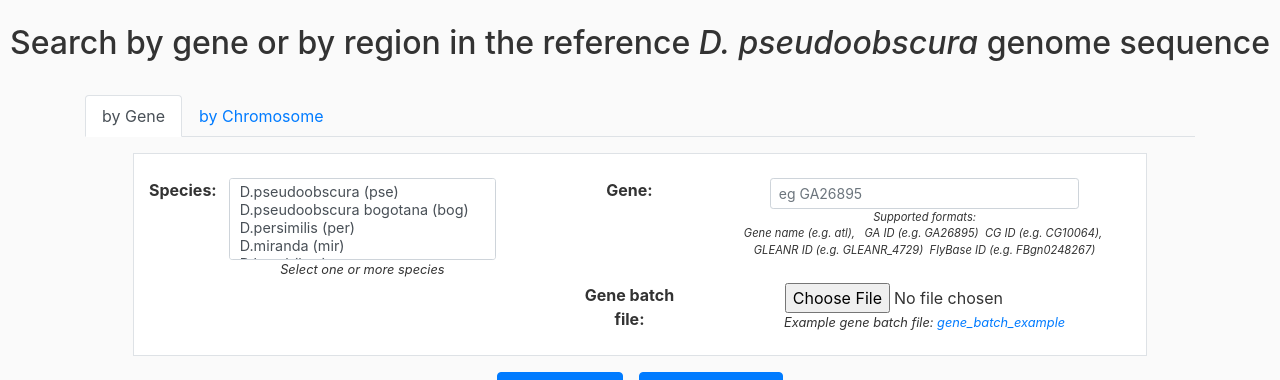
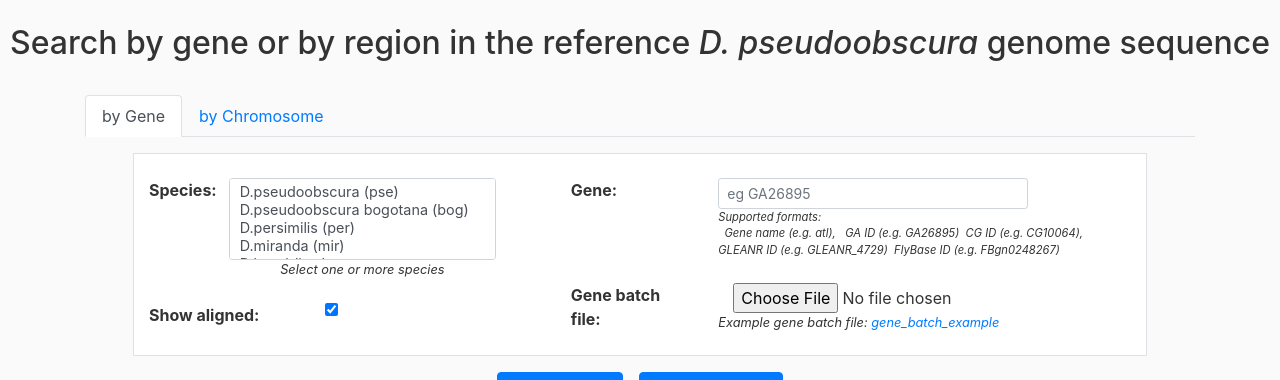
Before and after one commit to russellmyers/pseudobase2, a Django app: page / in a window 1280 px wide. Shown: the part 74-454 px from the top of the page. Run offline with Django 3.2, Linux system fonts and the light colour scheme; data comes from the database, SQL or seed files in the repository; parts of the project's set-up code (start-up, migrations or seed data) failed here and were passed over; some libraries are stand-ins or nearby versions.

Commit message:
v2.09b - Introduce gene show aligned flag
v2.09b - Introduce gene show aligned flag
Also move show aligned flag for chromosome to left hand side of page (to
line up with gene one)

```diff
--- a/common/templates/base.html
+++ b/common/templates/base.html
@@ -114,7 +114,7 @@
 Brought to you by the <a href="http://sites.google.com/site/noorlabduke/home">Noor laboratory</a> at <a href="http://biology.duke.edu">Duke University</a><br />
 This research sponsored by the <a href="http://nigms.nih.gov/">National Institutes of Health</a><br />
 Database and interface designed and constructed by <a href="http://fds.duke.edu/db/aas/Biology/staff/rh87">Ryan Hardy</a><br />
-Pseudobase v2.09a by Russell B Myers<br />
+Pseudobase v2.09b by Russell B Myers<br />
 
     <a href="http://validator.w3.org/check?uri=referer"><img src="http://www.w3.org/Icons/valid-xhtml10" alt="Valid XHTML 1.0 Transitional" height="31" width="88" /></a>
 	<a href="http://jigsaw.w3.org/css-validator/check/referer"><img style="border:0;width:88px;height:31px" src="http://jigsaw.w3.org/css-validator/images/vcss" alt="Valid CSS!" /></a>
--- a/common/templates/index_search_gene.html
+++ b/common/templates/index_search_gene.html
@@ -35,7 +35,27 @@
                         {% endif %}
                     </div>
                 </div>
+               <br>
+               <div class="row fieldWrapper">
 
+                    <div align="left" class = "col-md-5">
+                        <b> {{ gene_form.show_aligned.label_tag }} </b>
+
+                    </div>
+                    <div align="left" class = "col-md-7">
+                        {% if gene_form.show_aligned.errors  %}
+                            <div class="alert-message block-message error">
+                                {{ gene_form.show_aligned.errors }}
+                            </div>
+                        {% endif %}
+                        {{ gene_form.show_aligned }}
+                        {% if gene_form.show_aligned.help_text %}
+                              <!--p class = "help"-->
+                            {{ gene_form.show_aligned.help_text|safe }}
+                              <!--/p-->
+                        {% endif %}
+                    </div>
+                </div>
             </div>
            <div class = "form-group col-md-7">
 
@@ -43,16 +63,17 @@
                 {% for field in gene_form %}
                     {% if field.label == 'Species' %}
 
+                    {%  elif field.label == 'Show aligned' %}
 
                     {% else %}
                         <br>
                         <div class="row fieldWrapper">
 
-                            <div class = "col-md-3">
+                            <div align="left" class = "col-md-3">
                                 <b> {{ field.label_tag }} </b>
 
                             </div>
-                            <div class = "col-md-9">
+                            <div align="left" class = "col-md-9">
                                 {% if field.errors  %}
                                     <div class="alert-message block-message error">
                                         {{ field.errors }}
--- a/common/views.py
+++ b/common/views.py
@@ -154,7 +154,7 @@ def _render_gene_search(request):
         symbols = GeneSymbol.objects.get(
           symbol=GeneSymbol.normalize(form.cleaned_data['gene'])).all_symbols()
         fasta_objects = Gene.multi_gene_fasta(form.cleaned_data['gene'],
-          form.cleaned_data['species'])
+          form.cleaned_data['species'],form.cleaned_data['show_aligned'])
     except GeneSymbol.DoesNotExist:
         return render_to_response('gene_fasta.html',
           {'errors': 'Gene identified "%s" does not exist in Pseudobase.' % \
--- a/gene/forms.py
+++ b/gene/forms.py
@@ -80,6 +80,8 @@ class SearchForm(forms.Form):
         'href="/static/examples/gene_batch_example.html">gene_batch_example'
         '</a></div>')
 
+    show_aligned = forms.BooleanField(required=False, initial=True)
+
     def clean(self):
         '''Clean the submitted form data and handle high level validation.'''
 
--- a/gene/models.py
+++ b/gene/models.py
@@ -159,7 +159,7 @@ class Gene(models.Model):
           GeneSymbol.objects.get(symbol=self.import_code).all_symbols())
 
     @staticmethod
-    def multi_gene_fasta(symbol, species):
+    def multi_gene_fasta(symbol, species, show_aligned=False):
         '''Generator which returns FASTA header/data individually.
 
         Provided with a gene symbol and an array of the species that should be
@@ -215,7 +215,7 @@ class Gene(models.Model):
                         alignment_strains.append(strain) # Strain uses ref gene base positions, and ref gene exists
                     except:
                         pass
-        if len(alignment_strains) < 2:
+        if len(alignment_strains) < 2 or (not show_aligned):
             pass
         else:
             for alignment_strain in alignment_strains:
```
Also changed, not shown: common/templates/index_search_chrom.html (+23 -1 lines).
